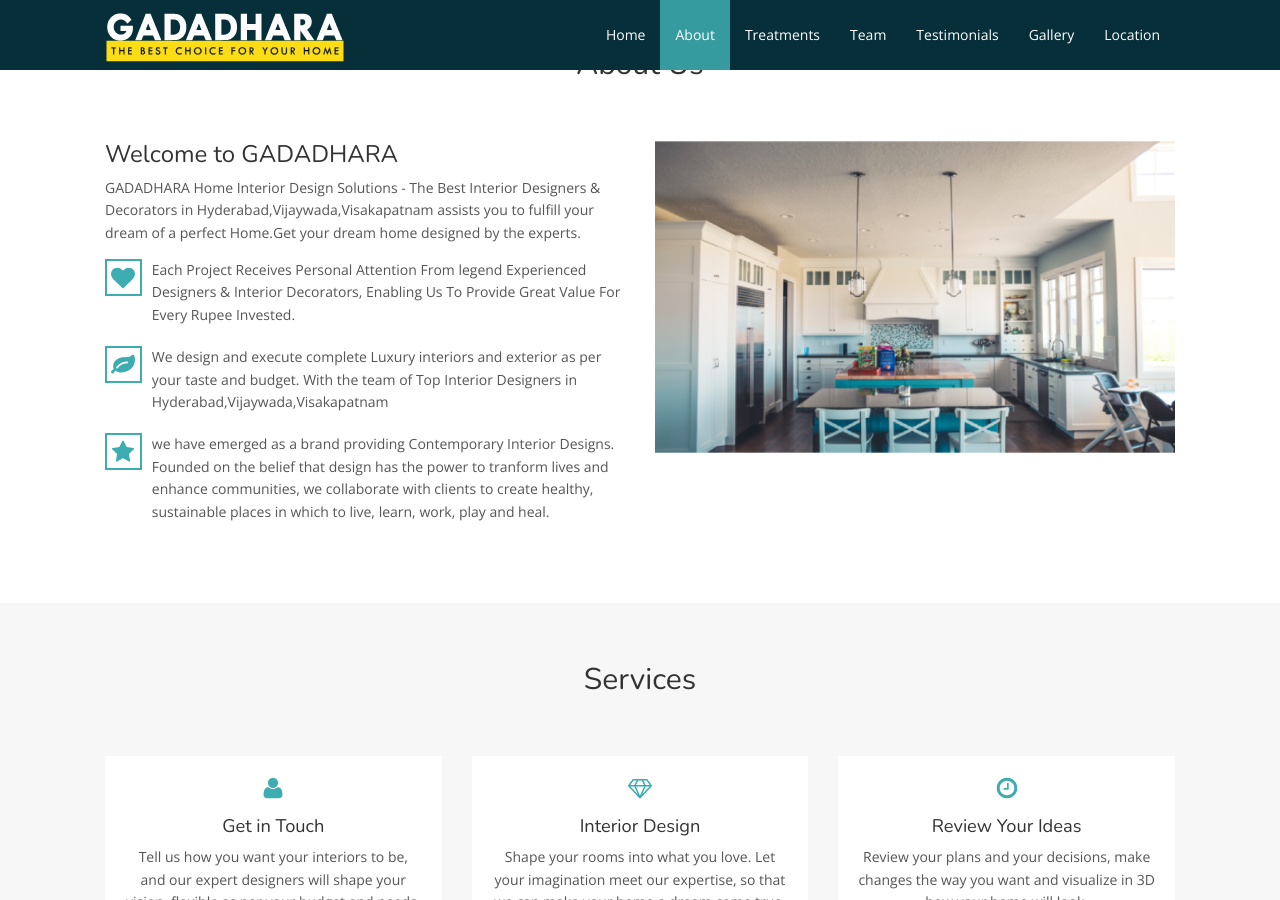
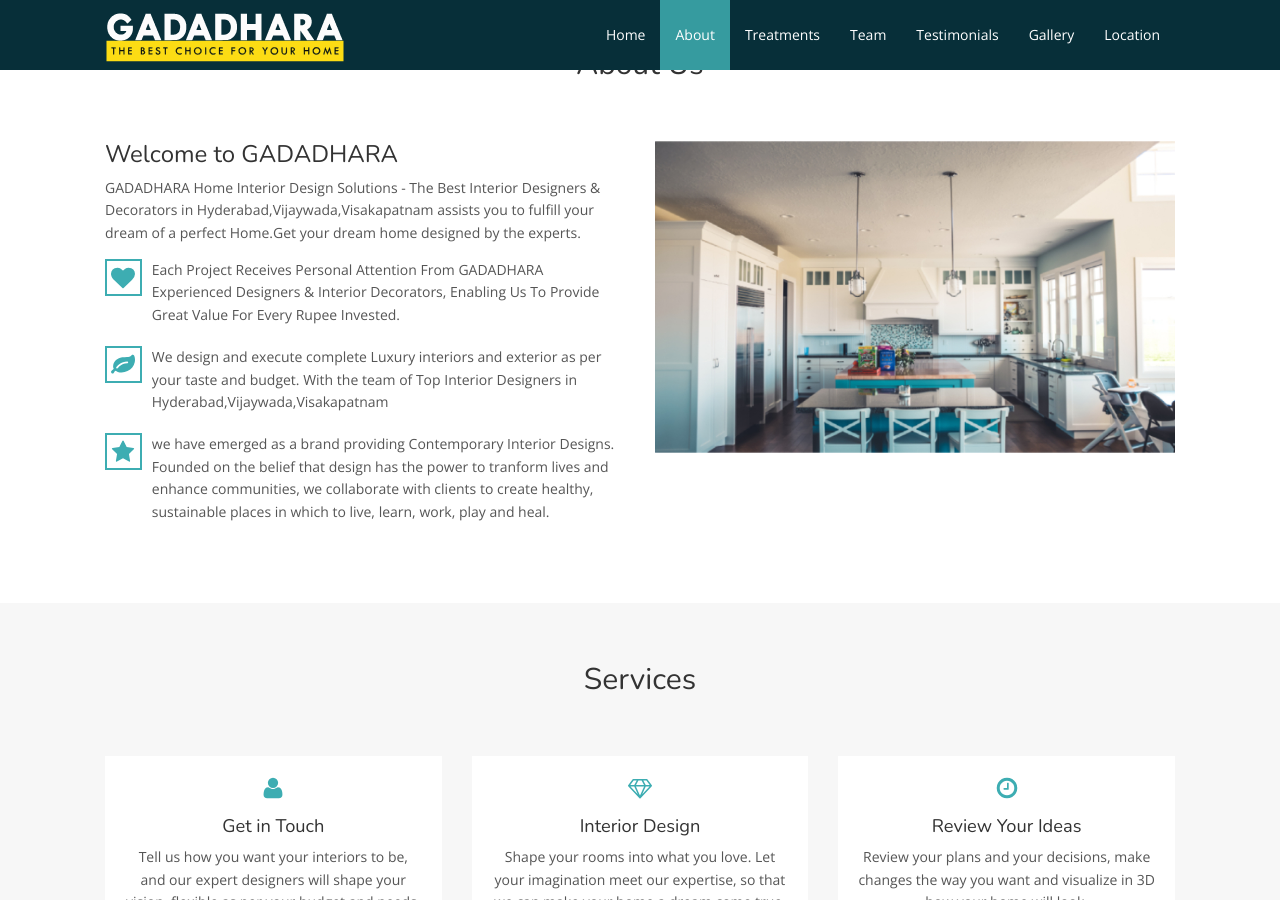
Before and after one commit to gadadhara/GADADHARA, a Jekyll site: the page built from index.html, in a window 1280 px wide and 900 px high, scrolled down 840 px. Built offline with Jekyll 4.4.1, drawn with Linux system fonts in a browser that asks for light colours; nearby versions of some CDN libraries.

Commit message:
Update index.html

```diff
--- a/index.html
+++ b/index.html
@@ -96,7 +96,7 @@ layout: default
                         </div>
                     </div>
                     <div class="media-body">
-                        <p> Each Project Receives Personal Attention From legend Experienced Designers & Interior Decorators, Enabling Us To Provide Great Value For Every Rupee Invested.</p>
+                        <p> Each Project Receives Personal Attention From GADADHARA Experienced Designers & Interior Decorators, Enabling Us To Provide Great Value For Every Rupee Invested.</p>
                     </div>
                 </div>
 
```
